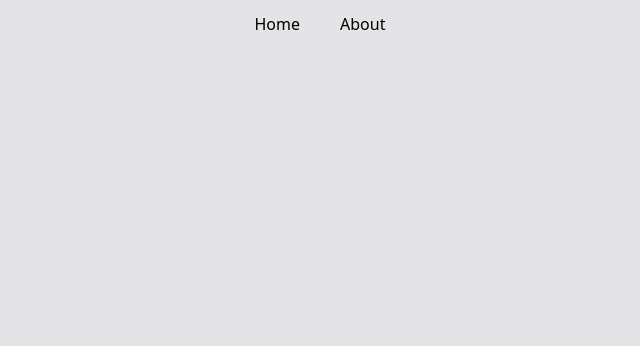
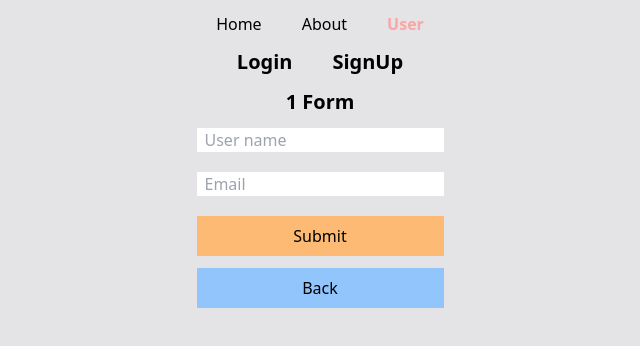
Before and after one commit to YashRajput09/React-unlimited, a React (Vite) app: page /user/1 in a window 1280 px wide. Before the commit this address had no page. Shown: the top 346 px of the page, without its empty margins (320-960 px from the left). Built offline with nearby package versions, Linux system fonts and the light colour scheme.

Commit message:
Dynamic routing

```diff
--- /dev/null
+++ b/src/components/Routing/routingParent/routingContainer/Authentication.jsx
@@ -0,0 +1,34 @@
+import React from 'react';
+import { useParams, useNavigate, Outlet} from 'react-router-dom';
+
+function Authentication() {
+    const { authenticate } = useParams();
+    const navigate = useNavigate();
+    const goBackHandler = ()=>{
+        navigate(-1);
+    }
+    return (
+        <div className="flex items-center flex-col">
+        <div className="text-xl font-semibold">{authenticate} Form</div>
+            {authenticate === "login" ? (
+                <form className="flex flex-col gap-5 my-3">
+                <input className="px-2" type="text" placeholder='User name'/>
+                    <input className="px-2" type="password" placeholder='Password'/>
+                <input className="px-2" type="text" placeholder='Email'/>
+                <input className="px-3 py-2 bg-orange-300" type="Submit" />
+            </form>
+            ) : (
+                <form className="flex flex-col gap-5 my-3">
+            <input className="px-2" type="text" placeholder='User name'/>
+            <input className="px-2" type="text" placeholder='Email'/>
+            <input className="px-3 py-2 bg-orange-300" type="Submit" />
+        </form>
+            )}
+
+            <button onClick={goBackHandler} className="w-full px-3 py-2 bg-blue-300">Back</button>
+
+        </div>
+    )
+}
+
+export default Authentication;
--- a/src/components/Routing/routingParent/routingContainer/NavBar.jsx
+++ b/src/components/Routing/routingParent/routingContainer/NavBar.jsx
@@ -1,34 +1,47 @@
-import React from 'react';
-import { Link, NavLink, Route, Routes } from 'react-router-dom';
-import Routers from './Routers';
+import React from "react";
+import { Link, NavLink, Route, Routes } from "react-router-dom";
+import Routers from "./Routers";
 
 function NavBar() {
   return (
     <>
-        <nav className='flex gap-10 p-3'>
-           <NavLink style={
-            (e)=>{
+      <nav className="flex gap-10 p-3">
+        <NavLink
+          style={(e) => {
             return {
               color: e.isActive ? "#FCA5A5" : "",
               fontWeight: e.isActive ? "bolder" : "",
-                }
+            };
           }}
-            to="/">Home</NavLink>
-           <NavLink style={
-            (e)=>{
+          to="/"
+        >
+          Home
+        </NavLink>
+        <NavLink
+          style={(e) => {
             return {
               color: e.isActive ? "#FCA5A5" : "",
               fontWeight: e.isActive ? "bolder" : "",
+            };
+          }}
+          to="/about"
+        >
+          About
+        </NavLink>
+
+        <NavLink
+        style={(e)=>{
+            return{
+                color: e.isActive ?  "#FCA5A5" : "",
+                fontWeight: e.isActive ? "bolder" : "",
             }
-            }
-           }
-
-           to="/about">About</NavLink>
+        }}
+        to={"/user"}>User</NavLink>
       </nav>
 
-        < Routers />
+      <Routers />
     </>
-    )
+  );
 }
 
 export default NavBar;
--- a/src/components/Routing/routingParent/routingContainer/Routers.jsx
+++ b/src/components/Routing/routingParent/routingContainer/Routers.jsx
@@ -1,15 +1,20 @@
-import React from 'react';
-import { Routes, Route } from 'react-router-dom';
-import Home from './Home';
-import About from './About';
+import React from "react";
+import { Routes, Route} from "react-router-dom";
+import Home from "./Home";
+import About from "./About";
+import User from "./User";
+import Authentication from './Authentication';
 
-function Routers(){
-    return (
-        <Routes>
-            <Route path='/' element={ <Home/> }></Route>
-            <Route path='/about' element={ <About/> }></Route>
-        </Routes>
-    )
+function Routers() {
+  return (
+    <Routes>
+      <Route path="/" element={<Home />}></Route>
+      <Route path="/about" element={<About />}></Route>
+      <Route path="/user" element={<User />}>
+      <Route path="/user/:authenticate" element={<Authentication />}></Route>
+      </Route>
+    </Routes>
+  );
 }
 
 export default Routers;
--- /dev/null
+++ b/src/components/Routing/routingParent/routingContainer/User.jsx
@@ -0,0 +1,16 @@
+import React from 'react';
+import { Link, Outlet } from 'react-router-dom';
+
+function User(){
+    return(
+        <>
+        <div className="flex gap-10 mb-3">
+        <Link to={"/user/login"} className="text-xl font-semibold">Login</Link>
+        <Link to={"/user/signup"} className="text-xl font-semibold">SignUp</Link>
+        </div>
+        <Outlet />
+        </>
+    )
+}
+
+export default User;
```
Also changed, not shown: src/components/Routing/routingParent/RouterContainer.jsx (+8 -8 lines), src/components/Routing/routingParent/routingContainer/About.jsx (+14 -9 lines), src/components/Routing/routingParent/routingContainer/Home.jsx (+14 -9 lines). Lines whose indentation alone changed are shown as unchanged.
